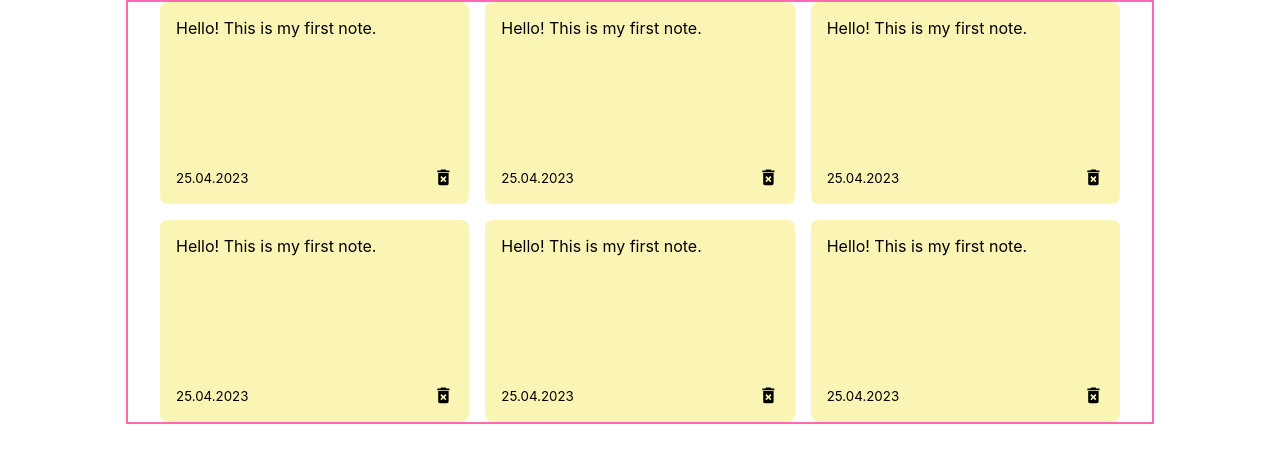
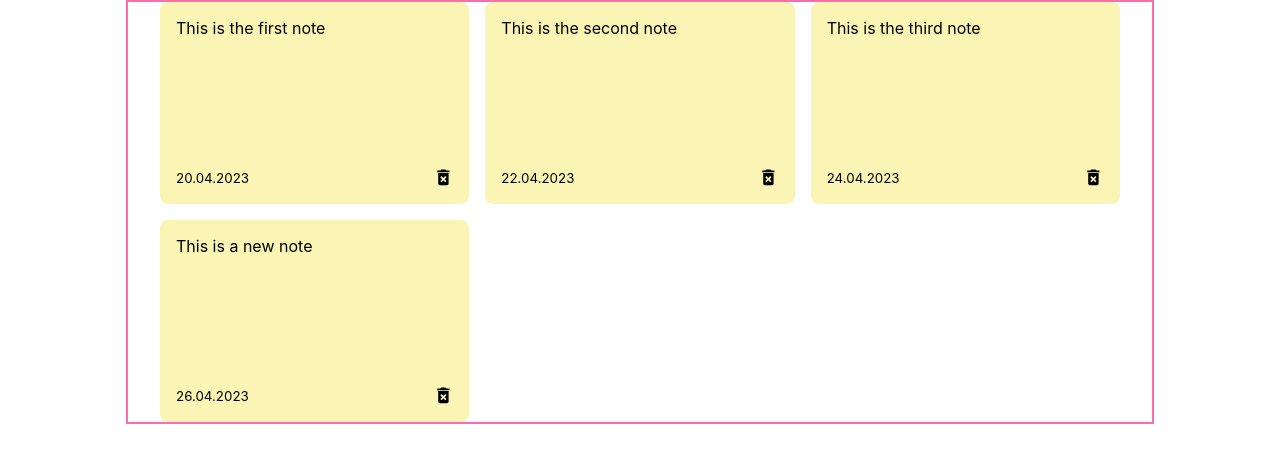
Before and after one commit to marialitwa/react-notes-app, a React (Create React App) app: page / in a window 1280 px wide. Shown: the top 462 px of the page. Built offline with nearby package versions, Linux system fonts and the light colour scheme.

Commit message:
Make notes dynamic with props

```diff
--- a/src/App.js
+++ b/src/App.js
@@ -1,9 +1,34 @@
+import { useState } from "react";
+import { nanoid } from "nanoid";
 import NotesList from "./components/NotesList";
 
 const App = () => {
+  const [notes, SetNotes] = useState([
+    {
+    id: nanoid(),
+    text: "This is the first note",
+    date: "20.04.2023",
+    },
+    {
+    id: nanoid(),
+    text: "This is the second note",
+    date: "22.04.2023",
+      },
+    {
+    id: nanoid(),
+    text: "This is the third note",
+    date: "24.04.2023",
+    },
+    {
+    id: nanoid(),
+    text: "This is a new note",
+    date: "26.04.2023",
+      }
+  ]);
+
   return <div className="container">
 
-      <NotesList />
+      <NotesList notes={notes}/>
 
     </div>;
 }
--- a/src/components/Note.js
+++ b/src/components/Note.js
@@ -1,11 +1,11 @@
 import { MdDeleteForever } from "react-icons/md";
 
-const Note = () => {
+const Note = ( {id, text, date}) => {
     return(
         <div className="note">
-            <span>Hello! This is my first note.</span>
+            <span>{text}</span>
             <div className="note-footer">
-                <small>25.04.2023</small>
+                <small>{date}</small>
                 <MdDeleteForever className="delete-icon" size="1.3em"/>
             </div>
         </div>
--- a/src/components/NotesList.js
+++ b/src/components/NotesList.js
@@ -1,14 +1,11 @@
 import Note from "./Note";
 
-const NotesList = () => {
+const NotesList = ( {notes} ) => {
     return(
         <div className="notes-list">
-            <Note />
-            <Note />
-            <Note />
-            <Note />
-            <Note />
-            <Note />
+            {notes.map((note) => (
+            <Note id={note.id} text={note.text} date={note.date}/>
+            ))}
         </div>
 
     )
```
